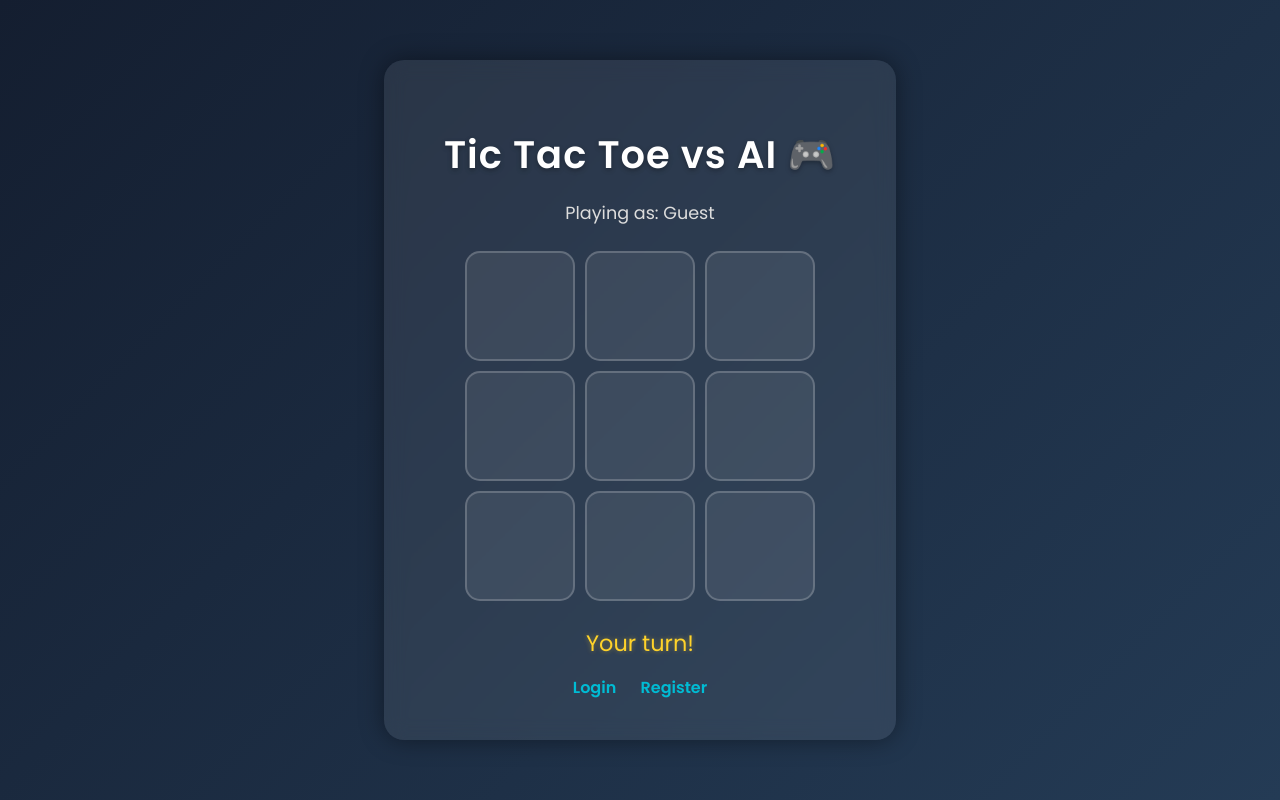
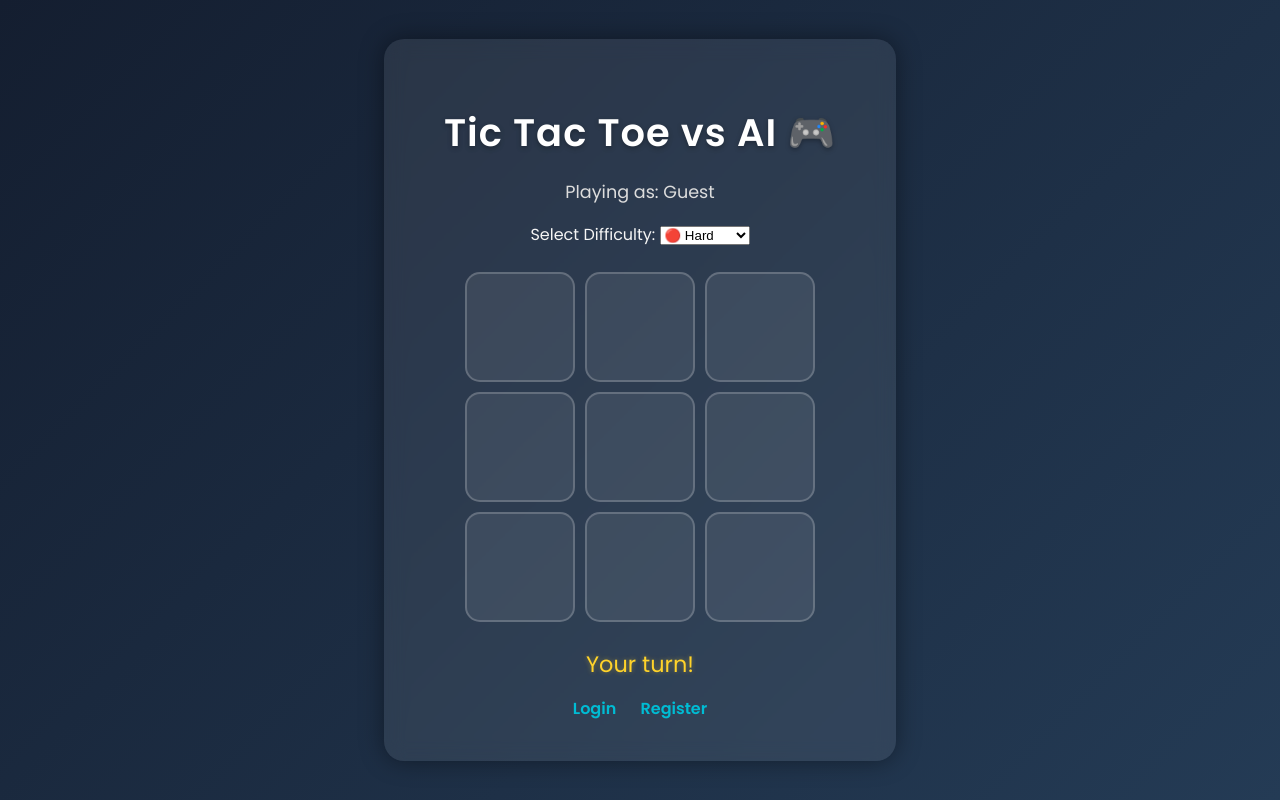
Before and after one commit to LIANNAKA/Tic-Tac-Toe-vs-Bot, a Flask app: page / in a window 1280 px wide. Run offline with Flask 3, Linux system fonts and the light colour scheme.

Commit message:
difficulty levels added

```diff
--- a/app.py
+++ b/app.py
@@ -3,15 +3,19 @@ from werkzeug.security import generate_password_hash, check_password_hash
 from tictactoevsbot import best_move, is_winner, is_board_full
 import sqlite3
 import os
+
+# ------------------------
+# App Config
+# ------------------------
 BASE_DIR = os.path.dirname(os.path.abspath(__file__))
 DB_PATH = os.path.join(BASE_DIR, "users.db")
 print("Database path being used:", DB_PATH)
 
 app = Flask(__name__)
-app.secret_key = "your_secret_key"  # add this in .env file
+app.secret_key = "your_secret_key"  # TODO: move this to .env for security
 
 # ------------------------
-# User authentication DB
+# Database Setup
 # ------------------------
 conn = sqlite3.connect(DB_PATH)
 c = conn.cursor()
@@ -32,14 +36,32 @@ conn.close()
 @app.route('/')
 def index():
     username = session.get('username', 'Guest')
-    return render_template('index.html', username=username)
+    difficulty = session.get('difficulty', 'medium')  # default medium
+    return render_template('index.html', username=username, difficulty=difficulty)
 
+# ------------------------
+# Difficulty Route
+# ------------------------
+@app.route('/set_difficulty/<level>')
+def set_difficulty(level):
+    level = level.lower()
+    if level not in ['easy', 'medium', 'hard']:
+        level = 'medium'
+    session['difficulty'] = level
+    return redirect(url_for('index'))
+
+# ------------------------
+# Game Move Route
+# ------------------------
 @app.route('/move', methods=['POST'])
 def move():
     data = request.get_json()
-    player_move = data['move']
+    player_move = int(data['move'])
 
-    # Initialize board if not in session
+    # Get difficulty (from session or request)
+    difficulty = data.get('difficulty', session.get('difficulty', 'medium'))
+
+    # Initialize board if not present
     if 'board' not in session:
         session['board'] = [' '] * 9
 
@@ -48,6 +70,7 @@ def move():
     if board[player_move] != ' ':
         return jsonify({'error': 'Cell already taken!'})
 
+    # Player move
     board[player_move] = 'X'
 
     if is_winner(board, 'X'):
@@ -59,7 +82,8 @@ def move():
         session['board'] = [' '] * 9
         return jsonify({'winner': 'tie'})
 
-    ai = best_move(board)
+    # AI Move (depends on difficulty)
+    ai = best_move(board, difficulty)
     board[ai] = 'O'
 
     if is_winner(board, 'O'):
@@ -73,14 +97,16 @@ def move():
     session['board'] = board
     return jsonify({'ai_move': ai, 'winner': None})
 
-
+# ------------------------
+# Restart Route
+# ------------------------
 @app.route('/restart', methods=['POST'])
 def restart():
     session['board'] = [' '] * 9
     return jsonify({'status': 'ok'})
 
 # ------------------------
-# User Auth Routes
+# User Authentication
 # ------------------------
 @app.route('/register', methods=['GET', 'POST'])
 def register():
@@ -110,6 +136,7 @@ def login():
         conn.close()
         if user and check_password_hash(user[2], password):
             session['username'] = username
+            session['difficulty'] = 'medium'  # default after login
             return redirect(url_for('index'))
         else:
             return "Invalid credentials!"
@@ -118,10 +145,11 @@ def login():
 @app.route('/logout')
 def logout():
     session.pop('username', None)
+    session.pop('difficulty', None)
     return redirect(url_for('index'))
 
 # ------------------------
-# Score update
+# Score Update
 # ------------------------
 def update_score(winner):
     if 'username' not in session or session['username'] == 'Guest':
@@ -146,5 +174,8 @@ def leaderboard():
     conn.close()
     return render_template('leaderboard.html', leaderboard=data)
 
+# ------------------------
+# Run App
+# ------------------------
 if __name__ == '__main__':
     app.run(debug=True)
--- a/static/js/script.js
+++ b/static/js/script.js
@@ -25,11 +25,14 @@ async function handleClick(e) {
     cell.classList.add("taken", "player");
     statusText.textContent = "🤖 AI is thinking...";
 
-    const res = await fetch("/move", {
-        method: "POST",
-        headers: { "Content-Type": "application/json" },
-        body: JSON.stringify({ move: parseInt(index) }),
-    });
+    const res = await fetch('/move', {
+    method: 'POST',
+    headers: { 'Content-Type': 'application/json' },
+    body: JSON.stringify({
+        move: index,
+        difficulty: localStorage.getItem('difficulty') || 'hard'
+    })
+})
 
     const data = await res.json();
     handleGameResponse(data);
--- a/templates/index.html
+++ b/templates/index.html
@@ -12,6 +12,16 @@
         <h1 class="title">Tic Tac Toe vs AI 🎮</h1>
 
         <p class="username">Playing as: <span>{{ username }}</span></p>
+
+        <!-- Difficulty Level Selection -->
+        <div class="difficulty-select">
+            <label for="difficulty">Select Difficulty:</label>
+            <select id="difficulty" class="dropdown">
+                <option value="easy">🟢 Easy</option>
+                <option value="medium">🟠 Medium</option>
+                <option value="hard" selected>🔴 Hard</option>
+            </select>
+        </div>
 
         <div id="board" class="game-board">
             <!-- 9 cells will be dynamically created by script.js -->
@@ -35,6 +45,15 @@
         </div>
     </div>
 
+    <script>
+        // Store difficulty selection in localStorage so it persists
+        const difficultySelect = document.getElementById('difficulty');
+        difficultySelect.value = localStorage.getItem('difficulty') || 'hard';
+        difficultySelect.addEventListener('change', () => {
+            localStorage.setItem('difficulty', difficultySelect.value);
+        });
+    </script>
+
     <script src="{{ url_for('static', filename='js/script.js') }}"></script>
 </body>
 </html>
--- a/tictactoevsbot.py
+++ b/tictactoevsbot.py
@@ -1,4 +1,4 @@
-import math
+import math, random
 
 board = [' ' for _ in range(9)]
 
@@ -16,21 +16,22 @@ def is_winner(board, player):
 def is_board_full(board):
     return ' ' not in board
 
-def minimax(board, is_maximizing):
-    import math
+
+# ---- Modified Minimax (with limited depth) ----
+def minimax(board, is_maximizing, depth, max_depth):
     if is_winner(board, 'O'):
         return 1
     elif is_winner(board, 'X'):
         return -1
-    elif is_board_full(board):
-        return 0
+    elif is_board_full(board) or depth == max_depth:
+        return 0  # neutral if max depth reached
 
     if is_maximizing:
         best_score = -math.inf
         for i in range(9):
             if board[i] == ' ':
                 board[i] = 'O'
-                score = minimax(board, False)
+                score = minimax(board, False, depth + 1, max_depth)
                 board[i] = ' '
                 best_score = max(score, best_score)
         return best_score
@@ -39,21 +40,39 @@ def minimax(board, is_maximizing):
         for i in range(9):
             if board[i] == ' ':
                 board[i] = 'X'
-                score = minimax(board, True)
+                score = minimax(board, True, depth + 1, max_depth)
                 board[i] = ' '
                 best_score = min(score, best_score)
         return best_score
 
-def best_move(board):
-    import math
+
+# ---- Smart but Beatable AI ----
+def best_move(board, difficulty="medium"):
+    """
+    difficulty: 'easy', 'medium', 'hard'
+    """
+    available_moves = [i for i, cell in enumerate(board) if cell == ' ']
+
+    # EASY → mostly random moves
+    if difficulty == "easy":
+        return random.choice(available_moves)
+
+    # MEDIUM → 40% random + limited depth minimax
+    elif difficulty == "medium":
+        if random.random() < 0.4:
+            return random.choice(available_moves)
+        max_depth = 2  # less foresight
+    else:
+        # HARD → full minimax
+        max_depth = 9
+
     best_score = -math.inf
-    move = 0
-    for i in range(9):
-        if board[i] == ' ':
-            board[i] = 'O'
-            score = minimax(board, False)
-            board[i] = ' '
-            if score > best_score:
-                best_score = score
-                move = i
+    move = random.choice(available_moves)  # default fallback
+    for i in available_moves:
+        board[i] = 'O'
+        score = minimax(board, False, 0, max_depth)
+        board[i] = ' '
+        if score > best_score:
+            best_score = score
+            move = i
     return move
```
